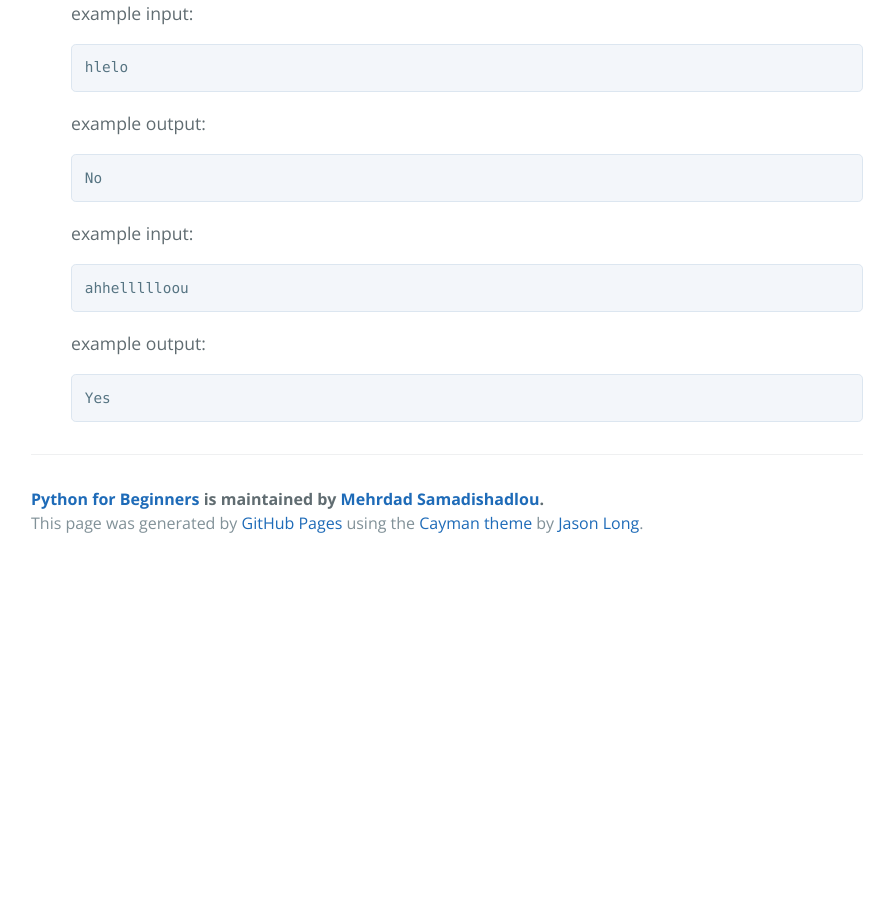
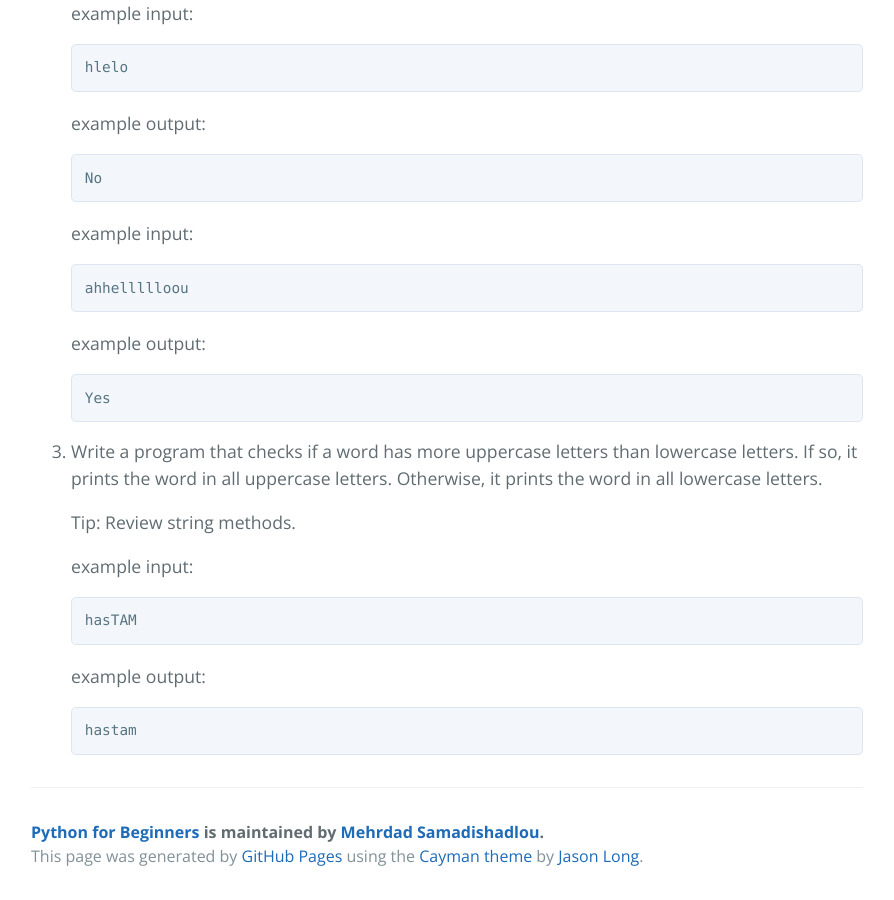
Before and after one commit to MehrdadSamadishadlou/Python_for_Beginners, a Jekyll site: the page built from nexercises.md, in a window 1280 px wide and 900 px high, scrolled down 8087 px. Shown: the whole window, without its empty margins (193-1087 px from the left). Built offline with Jekyll 4.4.1, drawn with Linux system fonts in a browser that asks for light colours; before the commit the page ends 8654 px from its top, so only the background shows below that.

Commit message:
Update nexercises.md

````diff
--- a/nexercises.md
+++ b/nexercises.md
@@ -313,3 +313,18 @@ All exercises are available using the following link.
    ```
    Yes
    ```
+
+
+3. Write a program that checks if a word has more uppercase letters than lowercase letters. If so, it prints the word in all uppercase letters. Otherwise, it prints the word in all lowercase letters.
+
+   Tip: Review string methods.
+
+   example input:
+   ```
+   hasTAM
+   ```
+
+   example output:
+   ```
+   hastam
+   ```
````
